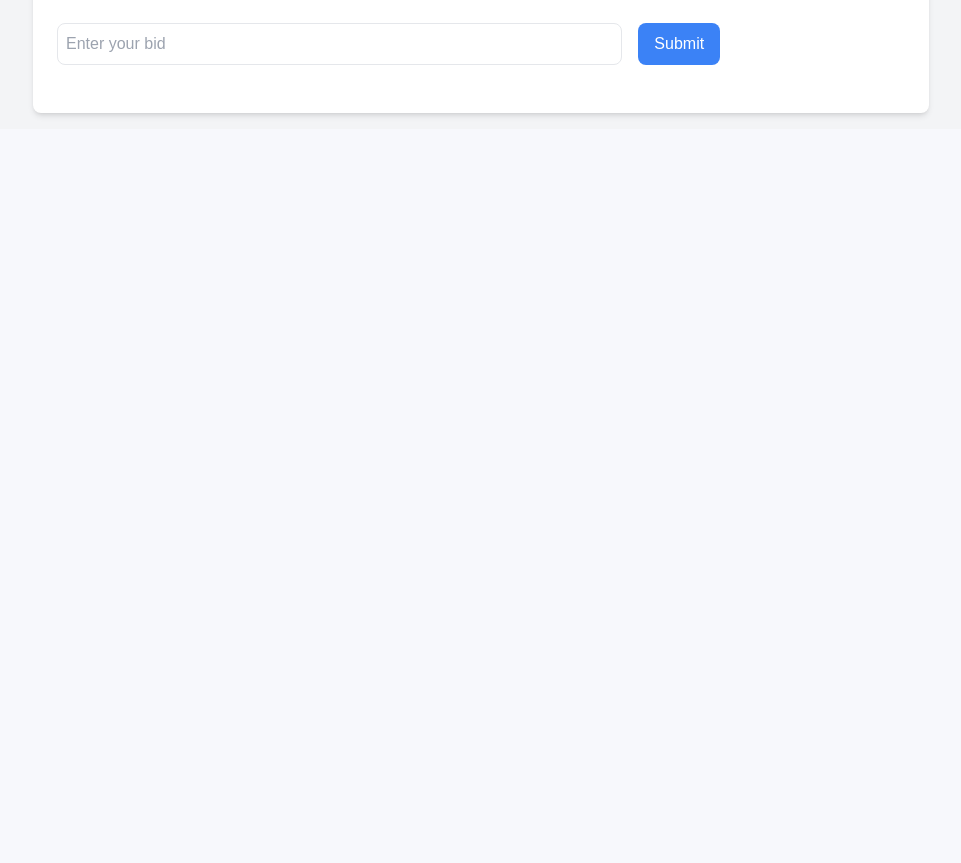
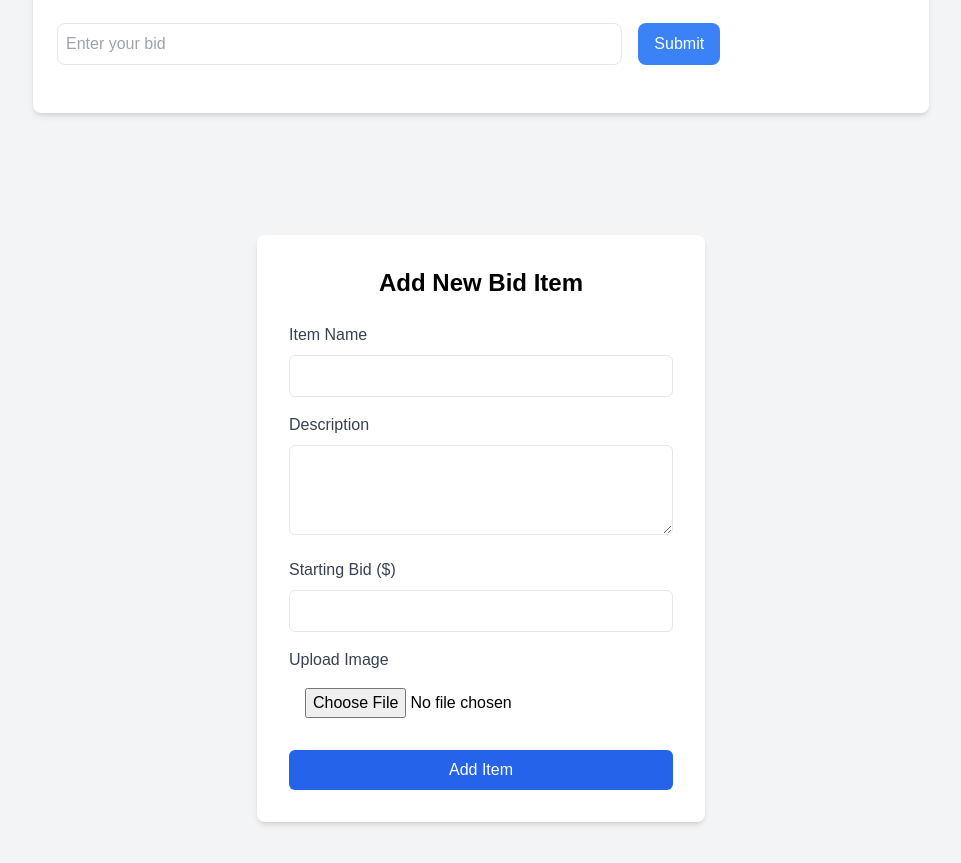
Before and after one commit to Navindu-Ashen/BidFlare, a React (Vite) app in the folder BidFlareFrontend/: page / in a window 1280 px wide. Shown: the part 820-1683 px from the top of the page, without its empty margins (159-1120 px from the left). Before the commit the page ends 949 px from the top, so only its background shows below. Built offline with nearby package versions, Linux system fonts and the light colour scheme.

Commit message:
Add bid item

```diff
--- a/BidFlareFrontend/src/App.jsx
+++ b/BidFlareFrontend/src/App.jsx
@@ -1,3 +1,7 @@
+/*import { BrowserRouter as Router, Routes, Route } from 'react-router-dom';*/
+
+
+import AddBidItem from './components/AddBidItem';
 import React from 'react';
 import Dashboard from './dashboardpage.jsx'
 import Auction from './Pages/Auction.jsx';
@@ -11,6 +15,7 @@
   return(
     <>
     <Auction/>
+    <AddBidItem/>
     {/* <Login/> page needs to included */}
     <div>
       <h1></h1>
--- a/BidFlareFrontend/src/Pages/Auction.jsx
+++ b/BidFlareFrontend/src/Pages/Auction.jsx
@@ -66,7 +66,6 @@
     autoplay: true,
     autoplaySpeed: 3000,
     arrows: true,
-
 };
 
     return(
--- /dev/null
+++ b/BidFlareFrontend/src/components/AddBidItem.jsx
@@ -0,0 +1,80 @@
+import { useState } from 'react';
+
+
+function AddBidItem() {
+  const [itemName, setItemName] = useState('');
+  const [description, setDescription] = useState('');
+  const [startingBid, setStartingBid] = useState('');
+  const [image, setImage] = useState(null);
+
+  const handleImageUpload = (e) => {
+    setImage(e.target.files[0]);
+  };
+
+  const handleSubmit = (e) => {
+    e.preventDefault();
+    // Logic for handling the submission
+    console.log({ itemName, description, startingBid, image });
+  };
+
+  return (
+    <div className="flex justify-center items-center min-h-screen bg-gray-100">
+      <div className="w-full max-w-md bg-white shadow-md rounded-lg p-8">
+        <h2 className="text-2xl font-semibold mb-6 text-center">Add New Bid Item</h2>
+        <form onSubmit={handleSubmit}>
+          <div className="mb-4">
+            <label className="block text-gray-700">Item Name</label>
+            <input
+              type="text"
+              className="w-full px-4 py-2 mt-2 border rounded-md focus:outline-none focus:ring-2 focus:ring-blue-600"
+              value={itemName}
+              onChange={(e) => setItemName(e.target.value)}
+              required
+            />
+          </div>
+
+          <div className="mb-4">
+            <label className="block text-gray-700">Description</label>
+            <textarea
+              className="w-full px-4 py-2 mt-2 border rounded-md focus:outline-none focus:ring-2 focus:ring-blue-600"
+              rows="3"
+              value={description}
+              onChange={(e) => setDescription(e.target.value)}
+              required
+            ></textarea>
+          </div>
+
+          <div className="mb-4">
+            <label className="block text-gray-700">Starting Bid ($)</label>
+            <input
+              type="number"
+              className="w-full px-4 py-2 mt-2 border rounded-md focus:outline-none focus:ring-2 focus:ring-blue-600"
+              value={startingBid}
+              onChange={(e) => setStartingBid(e.target.value)}
+              required
+            />
+          </div>
+
+          <div className="mb-6">
+            <label className="block text-gray-700">Upload Image</label>
+            <input
+              type="file"
+              className="w-full px-4 py-2 mt-2"
+              onChange={handleImageUpload}
+              required
+            />
+          </div>
+
+          <button
+            type="submit"
+            className="w-full bg-blue-600 text-white py-2 rounded-md hover:bg-blue-700 focus:outline-none focus:ring-2 focus:ring-blue-500"
+          >
+            Add Item
+          </button>
+        </form>
+      </div>
+    </div>
+  );
+}
+
+export default AddBidItem;
```
